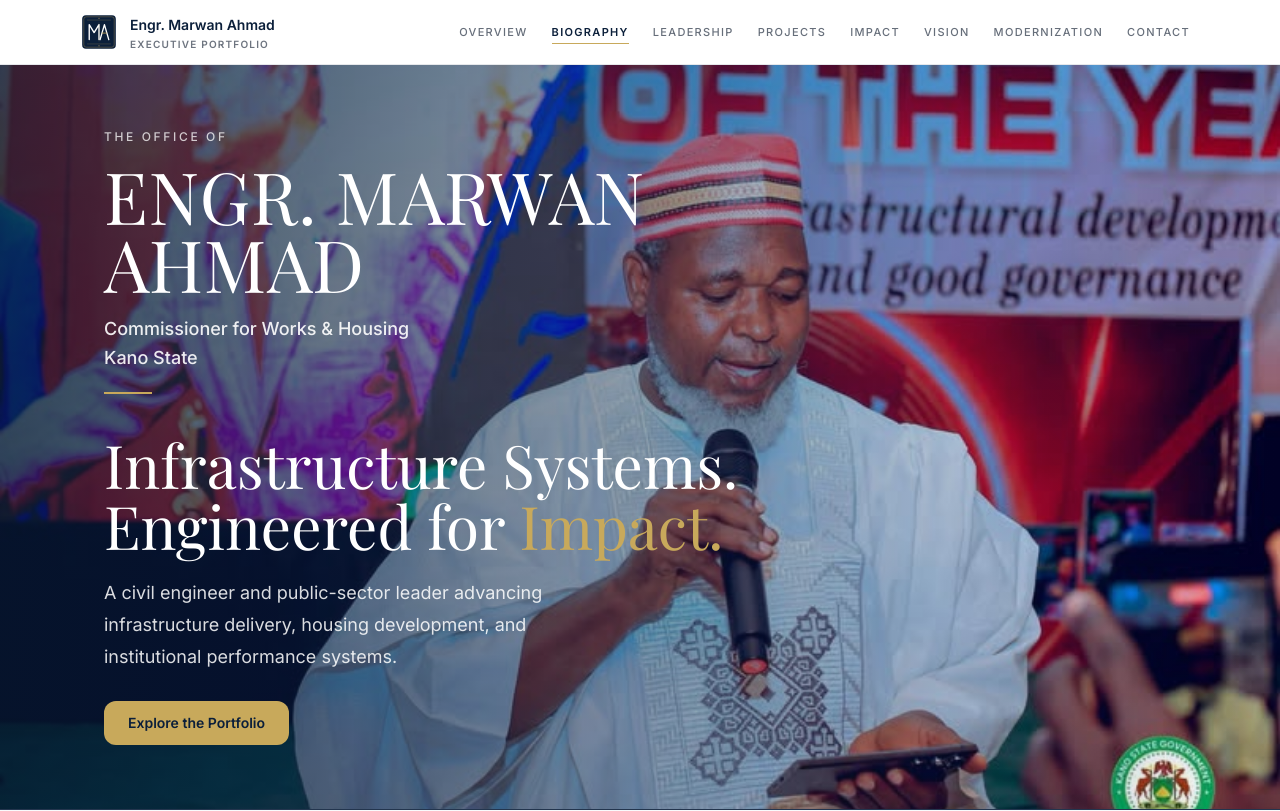
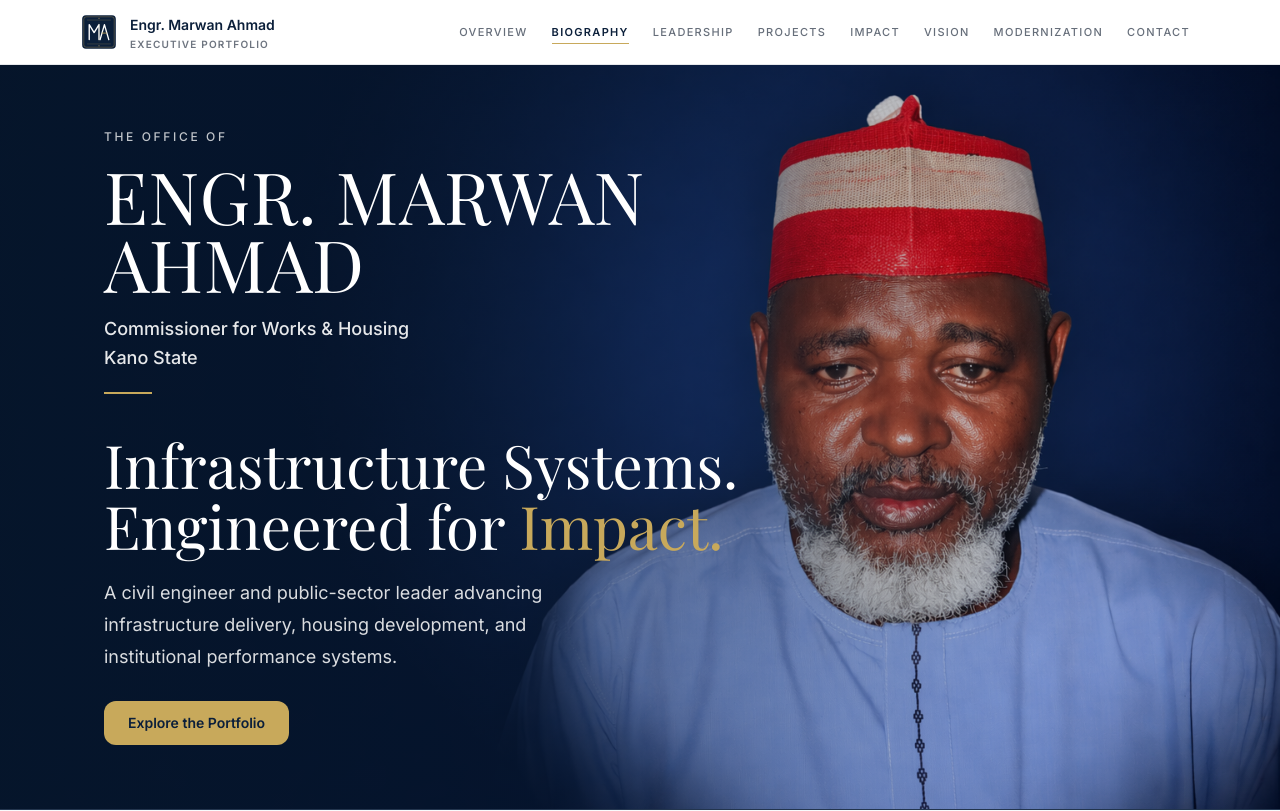
Before and after one commit to Yaqubidris/EngrMarwan-portfolio, a Next.js app: page / in a window 1280 px wide. Shown: the top 811 px of the page. Built offline with nearby package versions, Linux system fonts and the light colour scheme; a web font is replaced by a local one.

Commit message:
Update HeroSection.tsx

```diff
--- a/src/components/sections/HeroSection.tsx
+++ b/src/components/sections/HeroSection.tsx
@@ -7,7 +7,7 @@ type HeroSectionProps = {
   disableAnimation?: boolean;
 };
 
-const PORTRAIT_IMAGE = "/images/Hero/hero-1.jpg";
+const PORTRAIT_IMAGE = "/images/Hero/marwan-portrait.png";
 
 export function HeroSection({ disableAnimation = false }: HeroSectionProps) {
   const reduceMotion = useReducedMotion();
```
